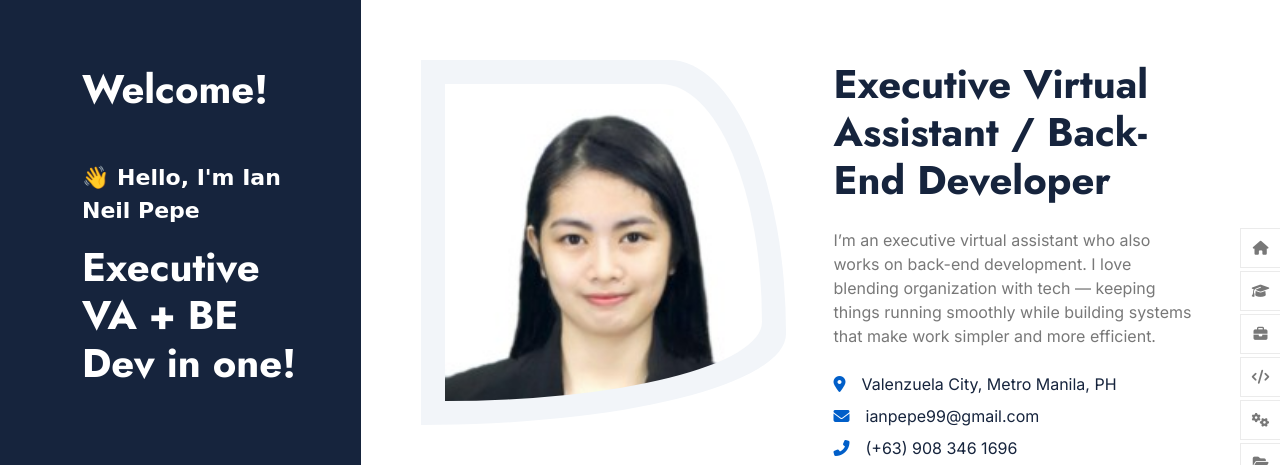
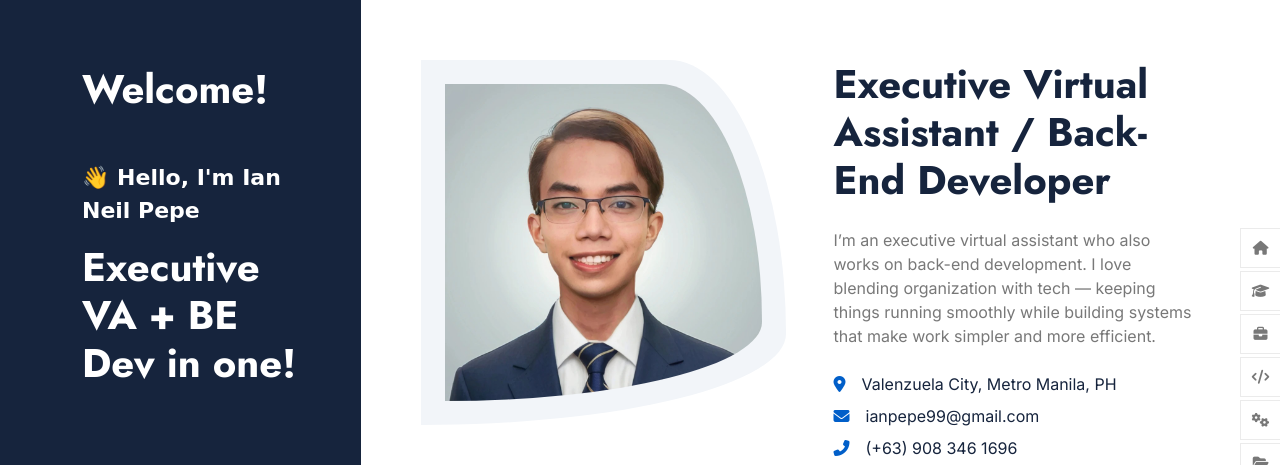
Before and after one commit to ian-nlpp/mypersonalsite, a plain HTML site: page index.html in a window 1280 px wide. Shown: the top 465 px of the page. Drawn offline with nearby package versions, Linux system fonts and the light colour scheme; a web font is replaced by a local one.

Commit message:
Image Updates

```diff
--- a/index.html
+++ b/index.html
@@ -7,6 +7,7 @@
         <meta content="width=device-width, initial-scale=1.0" name="viewport">
         <meta content="" name="keywords">
         <meta content="" name="description">
+        <link rel="icon" type="image/png" href="img/favicon.png">
 
         <!-- Google Web Fonts -->
         <link rel="preconnect" href="https://fonts.googleapis.com">
@@ -95,7 +96,7 @@
                             <div class="row g-5">
                                 <div class="col-xl-6 wow fadeInUp" data-wow-delay="0.1s">
                                     <div class="bg-light p-4" style="border-radius: 68% 32% 100% 0% / 0% 75% 25% 100%;">
-                                        <img src="img/daniela.jfif" class="img-fluid w-100" style="border-radius: 68% 32% 100% 0% / 0% 75% 25% 100%;" alt="Image">
+                                        <img src="img/grey-bg.jpg" class="img-fluid w-100" style="border-radius: 68% 32% 100% 0% / 0% 75% 25% 100%;" alt="Image">
                                     </div>
                                 </div>
                                 <div class="col-xl-6 wow fadeInUp" data-wow-delay="0.3s">
```
Also changed, not shown: img/favicon.png (added), img/grey-bg.jpg (added).
